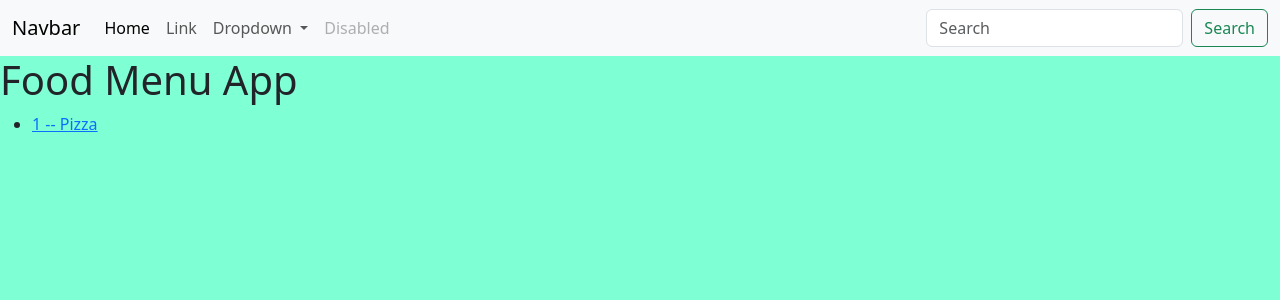
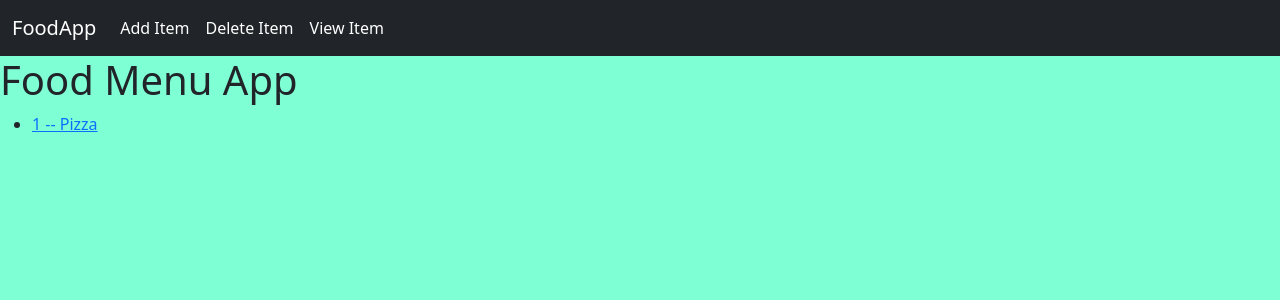
Before and after one commit to musawakiliML/Food-App, a Django app: page /food/ in a window 1280 px wide. Shown: the top 300 px of the page. Run offline with Django 5.2, Linux system fonts and the light colour scheme; data comes from the database, SQL or seed files in the repository.

Commit message:
Update: Added Navbar

```diff
--- a/app/templates/app/index.html
+++ b/app/templates/app/index.html
@@ -14,39 +14,26 @@
 
    </nav> -->
 
-   <nav class="navbar navbar-expand-lg bg-body-tertiary">
+   <nav class="navbar navbar-expand-lg navbar-dark bg-dark">
       <div class="container-fluid">
-        <a class="navbar-brand" href="#">Navbar</a>
+        <a class="navbar-brand" href="#">FoodApp</a>
+
         <button class="navbar-toggler" type="button" data-bs-toggle="collapse" data-bs-target="#navbarSupportedContent" aria-controls="navbarSupportedContent" aria-expanded="false" aria-label="Toggle navigation">
           <span class="navbar-toggler-icon"></span>
         </button>
+
         <div class="collapse navbar-collapse" id="navbarSupportedContent">
           <ul class="navbar-nav me-auto mb-2 mb-lg-0">
             <li class="nav-item">
-              <a class="nav-link active" aria-current="page" href="#">Home</a>
+              <a class="nav-link active" aria-current="page" href="#">Add Item</a>
             </li>
             <li class="nav-item">
-              <a class="nav-link" href="#">Link</a>
-            </li>
-            <li class="nav-item dropdown">
-              <a class="nav-link dropdown-toggle" href="#" role="button" data-bs-toggle="dropdown" aria-expanded="false">
-                Dropdown
-              </a>
-              <ul class="dropdown-menu">
-                <li><a class="dropdown-item" href="#">Action</a></li>
-                <li><a class="dropdown-item" href="#">Another action</a></li>
-                <li><hr class="dropdown-divider"></li>
-                <li><a class="dropdown-item" href="#">Something else here</a></li>
-              </ul>
+              <a class="nav-link active" href="#">Delete Item</a>
             </li>
             <li class="nav-item">
-              <a class="nav-link disabled" aria-disabled="true">Disabled</a>
-            </li>
+               <a class="nav-link active" href="#">View Item</a>
+             </li>
           </ul>
-          <form class="d-flex" role="search">
-            <input class="form-control me-2" type="search" placeholder="Search" aria-label="Search">
-            <button class="btn btn-outline-success" type="submit">Search</button>
-          </form>
         </div>
       </div>
     </nav>
```
